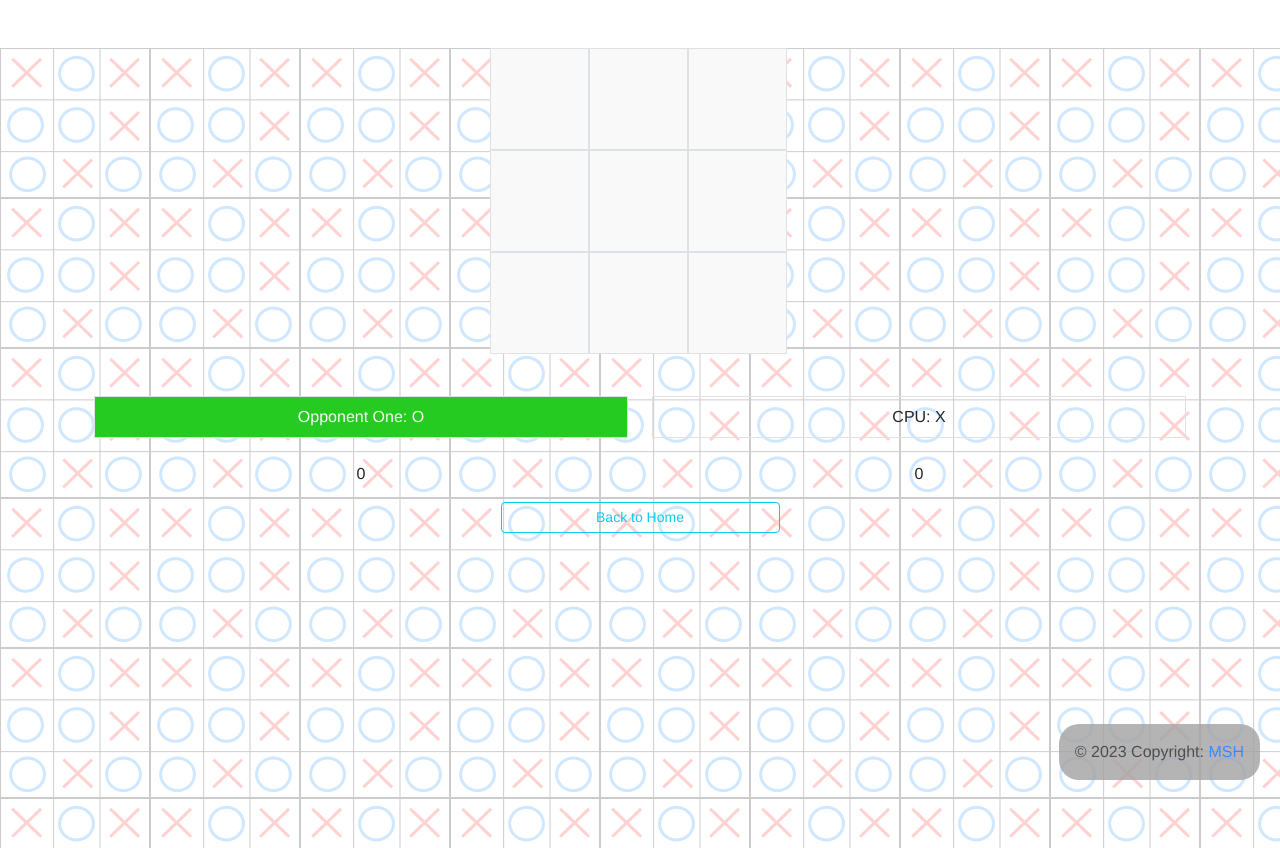
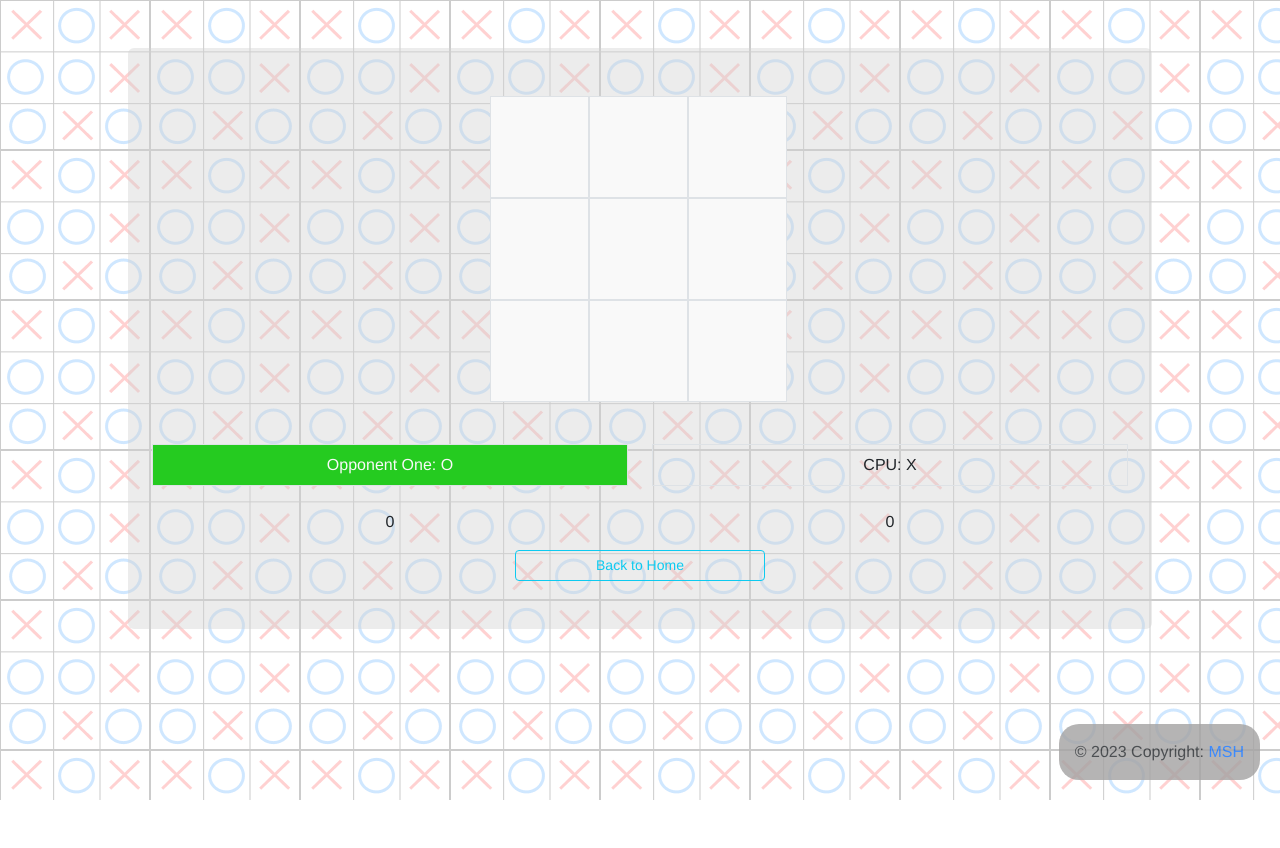
Before and after one commit to sadegh1377/tic-tac-toe, a Vue app: page /ai-ticTacToe in a window 1280 px wide. After the commit the page ends 800 px from the top, so only its background shows below. Built offline with nearby package versions, Linux system fonts and the light colour scheme.

Commit message:
fix some bugs with ai

```diff
--- a/src/components/AiTicTacToe.vue
+++ b/src/components/AiTicTacToe.vue
@@ -1,5 +1,5 @@
 <template>
-    <div id="TicTacToe" dir="ltr">
+    <div id="aiTicTacToe" class="mx-auto my-5 rounded" dir="ltr">
         <div class="mainContainer mx-auto mt-5 row">
             <!--   first row   -->
             <div class="cellContainer border" @click="addMark(0,0)">
@@ -61,6 +61,8 @@
                 <h1 class="mt-5" v-if="winner === 'Draw'">{{ winner }}</h1>
                 <button class="btn btn-outline-info mt-5" @click="resetAll">Play Again?</button>
             </div>
+            <div class="blockOverlay" v-if="isAiTurn" title="It's CPU Turn">
+            </div>
         </div>
         <AllScores :playerTurn="playerTurn"
                    :playerOneWins="playerOneWins"
@@ -79,6 +81,7 @@ export default {
     mixins: [],
     data() {
         return {
+            isAiTurn: false,
             timeoutID: null,
             playerTurn: 0,
             playerOneWins: 0,
@@ -101,6 +104,7 @@ export default {
                 return
             }
             this.table[x][y] = 'O'
+            this.isAiTurn = true
             this.playerTurn++
             if (this.playerHas3InARow('O')) {
                 this.playerOneWins++
@@ -116,6 +120,7 @@ export default {
             this.timeoutID = setTimeout(() => {
                 this.table[aiChoice.bestI].splice(aiChoice.bestJ, 1, "X")
                 this.playerTurn--
+                this.isAiTurn = false
                 if (this.playerHas3InARow('X')) {
                     this.cpuWins++
                     this.winner = "CPU"
@@ -271,11 +276,29 @@ export default {
 </script>
 
 <style scoped>
+#aiTicTacToe {
+    position: absolute;
+    right: 0;
+    left: 0;
+    width: 80vw;
+    background-color: rgb(207, 207, 207, .4);
+}
+
 .mainContainer {
     position: relative;
     height: 300px;
     width: 300px;
     z-index: 1;
+}
+
+.blockOverlay {
+    position: absolute;
+    background-color: rgba(249, 249, 249, 0.6);
+    top: 0;
+    left: 0;
+    height: 309px;
+    width: 300px;
+    z-index: 2;
 }
 
 .winnerOverlay {
@@ -314,11 +337,6 @@ export default {
     color: #ff1717 !important;
 }
 
-.playersTurn {
-    background-color: #25cb20;
-    color: #f9f9f9;
-}
-
 .winnerColor {
     color: #FFD700;
 }
```
